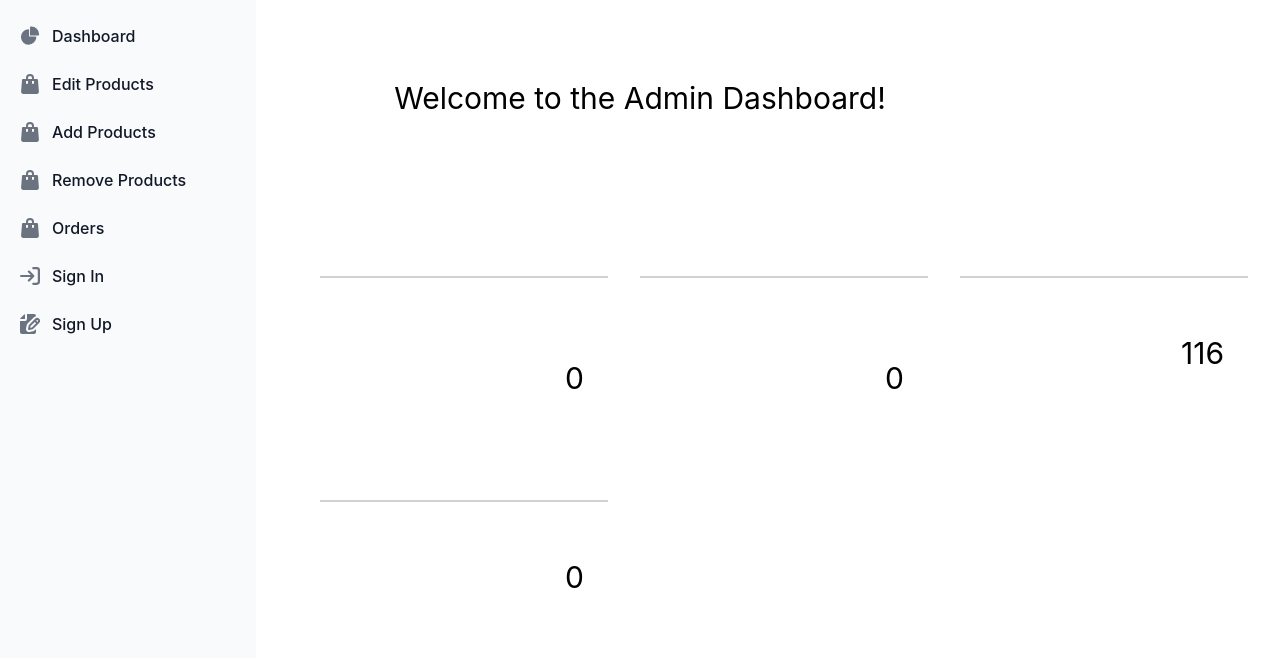
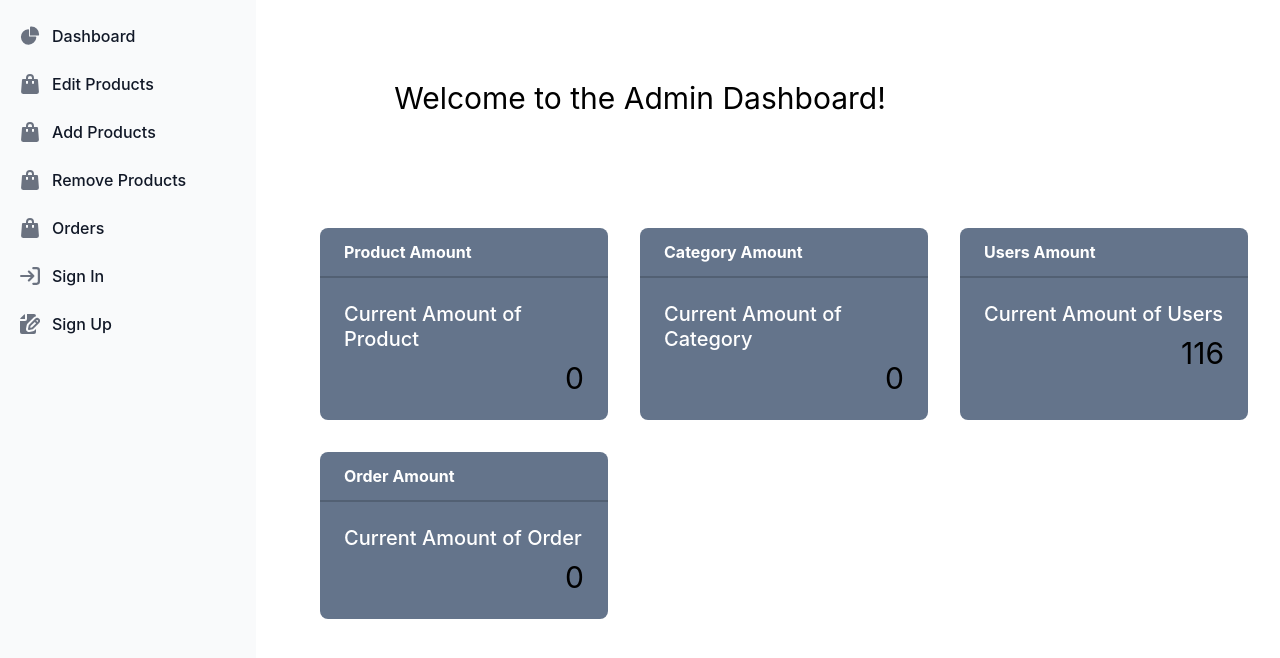
Before and after one commit to fatihdonmezdev/Ecommerce-Fatihstore, a Next.js app: page /admin/dashboard in a window 1280 px wide. Shown: the top 658 px of the page. Built offline with nearby package versions, Linux system fonts and the light colour scheme; no server answers; the database is empty.

Commit message:
fixed colors.

```diff
--- a/src/components/admin/DashboardStats.js
+++ b/src/components/admin/DashboardStats.js
@@ -1,12 +1,8 @@
 import React, { use, useEffect, useState } from "react";
 
-const DashboardStats = ({ amount, name, color }) => {
-  const [prodcolor, setProductcolor] = useState("pink");
-  useEffect(() => {
-    setProductcolor(color);
-  }, [color]);
+const DashboardStats = ({ amount, name }) => {
   return (
-    <div className={`block mt-8 max-w-[18rem] rounded-lg bg-${prodcolor}-600`}>
+    <div className={`block mt-8 max-w-[18rem] rounded-lg bg-slate-500`}>
       <div className="border-b-2 font-bold border-[#0000002d] px-6 py-3 text-white dark:text-neutral-50">
         {name} Amount
       </div>
--- a/src/pages/admin/dashboard/index.js
+++ b/src/pages/admin/dashboard/index.js
@@ -9,10 +9,10 @@ const Dashboard = () => {
   const [categoryCount, setCategoryCount] = useState(0);
   const [ordersCount, setOrdersCount] = useState(0);
   const statCards = [
-    { name: "Product", amount: productsCount, color: "pink" },
-    { name: "Category", amount: categoryCount, color: "yellow" },
-    { name: "Users", amount: 116, color: "green" },
-    { name: "Order", amount: ordersCount, color: "green" },
+    { name: "Product", amount: productsCount },
+    { name: "Category", amount: categoryCount },
+    { name: "Users", amount: 116 },
+    { name: "Order", amount: ordersCount },
   ];
   useEffect(() => {
     async function fetchOrdersCount() {
```
